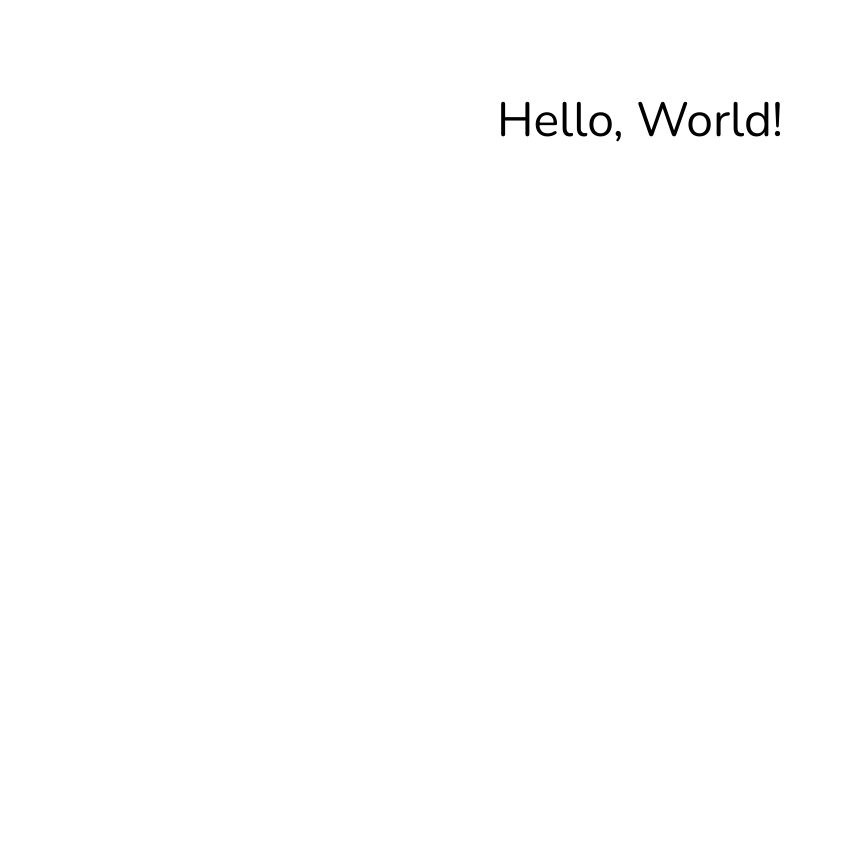
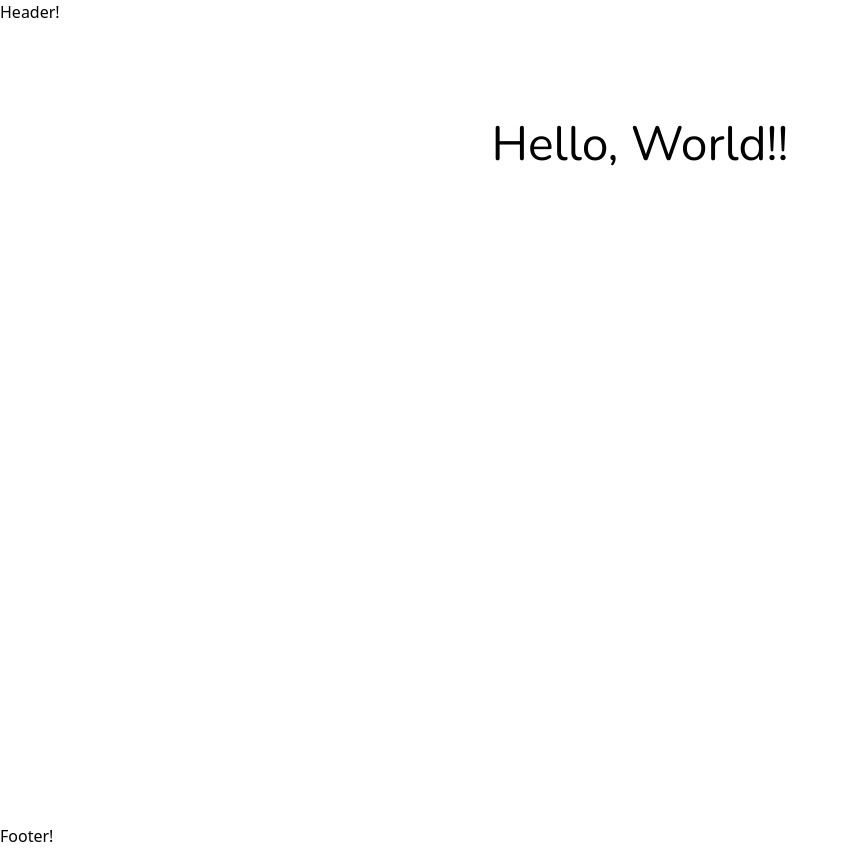
Before and after one commit to BriancaKnight/Flowrise, a Next.js app: page / in a window 1280 px wide. Shown: the whole page, without its empty margins (0-848 px from the left). Before the commit the page ends 800 px from the top, so only its background shows below. Built offline with nearby package versions, Linux system fonts and the light colour scheme.

Commit message:
add fallback metadata

```diff
--- a/src/app/layout.tsx
+++ b/src/app/layout.tsx
@@ -2,6 +2,7 @@ import type { Metadata } from "next";
 import { Nunito, Nunito_Sans } from "next/font/google";
 import clsx from 'clsx'
 import "./globals.css";
+import { createClient } from "@/prismicio";
 
 const nunito = Nunito({
   subsets: ['latin'],
@@ -15,10 +16,19 @@ const nunitoSans = Nunito_Sans({
   display: 'swap',
 })
 
-export const metadata: Metadata = {
-  title: "Create Next App",
-  description: "Generated by create next app",
-};
+export async function generateMetadata(): Promise<Metadata> {
+  const client = createClient();
+
+  const page = await client.getSingle("settings");
+
+  return {
+    title: page.data.site_title || "Flowrise",
+    description: page.data.meta_description || "Flowrise is the relazing app for you.",
+      openGraph: {
+    images: [page.data.og_image.url || ""],
+    },
+}
+}
 
 export default function RootLayout({
   children,
@@ -27,7 +37,11 @@ export default function RootLayout({
 }>) {
   return (
     <html lang="en" className={clsx(nunito.variable, nunitoSans.variable)}>
-      <body >{children}</body>
+      <body >
+        <header>Header!</header>
+        {children}
+        <footer>Footer!</footer>
+      </body>
     </html>
   );
 }
--- a/src/app/page.tsx
+++ b/src/app/page.tsx
@@ -3,7 +3,7 @@ import Image from "next/image";
 export default function Home() {
   return (
     <main className="flex min-h-screen flex-col items-center justify-between p-24">
-      <h1 className="text-5xl font-display"> Hello, World!</h1>
+      <h1 className="text-5xl font-display"> Hello, World!!</h1>
     </main>
   );
 }
```
